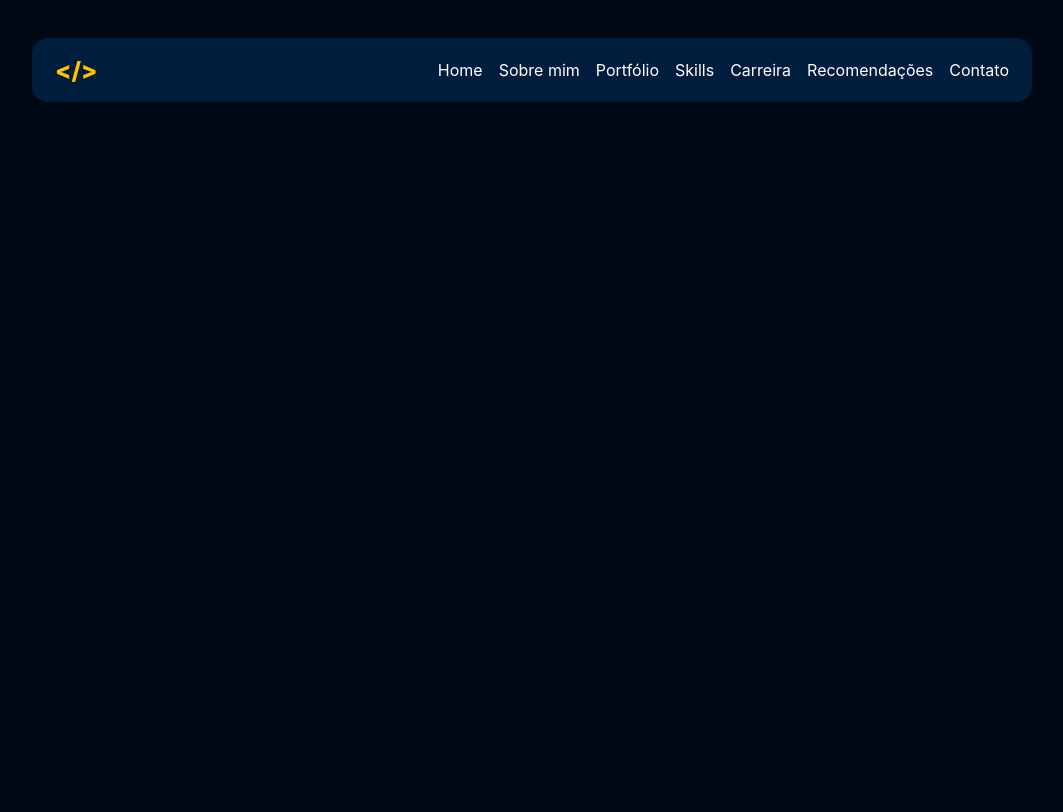
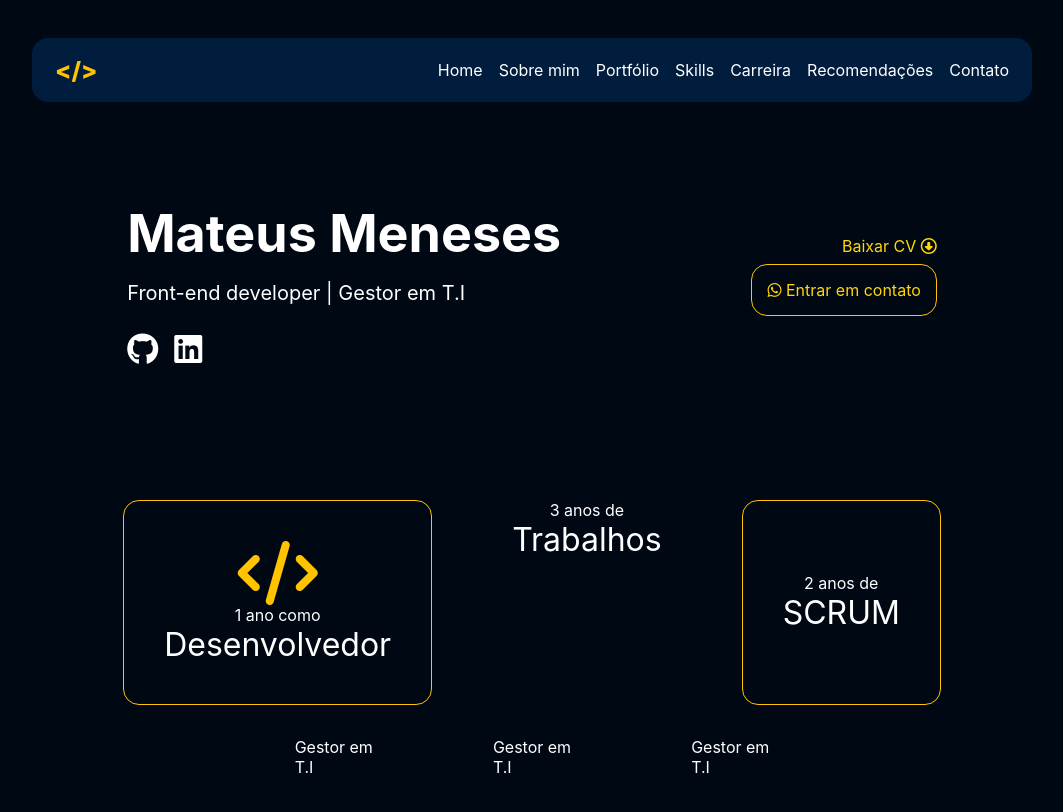
Before and after one commit to mateusmenesesDev/portfolio, a React (Create React App) app: page / in a window 1280 px wide. Shown: the top 812 px of the page, without its empty margins (108-1171 px from the left). Built offline with nearby package versions, Linux system fonts and the light colour scheme; the HTML template or start-up script is replaced by a standard one.

Commit message:
:construction: Criando componente About e Experience

```diff
--- a/public/index.html
+++ b/public/index.html
@@ -4,7 +4,7 @@
     <meta charset="utf-8" />
     <meta name="viewport" content="width=device-width, initial-scale=1" />
     <meta name="theme-color" content="#000000" />
-
+    <script src="https://kit.fontawesome.com/2687240594.js" crossorigin="anonymous"></script>
     <title>React App</title>
   </head>
   <body>
--- a/src/App.tsx
+++ b/src/App.tsx
@@ -1,11 +1,13 @@
 import React from 'react';
 import './App.css';
+import { About } from './components/About';
 import { Menu } from './components/Menu';
 
 function App() {
   return (
     <div className="App">
       <Menu/>
+      <About/>
     </div>
   );
 }
--- /dev/null
+++ b/src/components/About/About.module.css
@@ -0,0 +1,47 @@
+.about {
+    display: flex;
+    justify-content: space-around;
+    /* gap: 450px; */
+    align-items: center;
+}
+
+.about h1{
+    font-size: 52px;
+    margin-bottom: 16px;
+}
+
+.about p {
+    font-size: 20px;
+}
+
+.about-social {
+    margin-top: 44px;
+    display: flex;
+    gap: 16px;
+}
+
+.about-links {
+    display: flex;
+    flex-direction: column;
+    gap: 8px;
+    font-size: 16px;
+    text-align: end;
+}
+
+.about-links--contact {
+    border: 1px solid #FFC300;
+    padding: 15px;
+    border-radius: 16px;
+
+}
+
+.about-links a {
+    color: #FFD60A;
+}
+.fa-whatsapp{
+    color: #FFC300;
+}
+
+section {
+    margin-bottom: 150px;
+}
--- /dev/null
+++ b/src/components/About/Experience/Experience.module.css
@@ -0,0 +1,39 @@
+.experience, .experience-years, .experience-jobs {
+    display: flex;
+}
+
+.experience {
+    flex-direction: column;
+    align-items: center;
+    gap: 32px;
+}
+
+.experience-years {
+    gap: 80px;
+    text-align: center;
+
+}
+
+.experience-years--border {
+    display: flex;
+    flex-direction: column;
+    justify-content: center;
+    border: 1px solid #FFC300;
+    padding: 40px;
+    border-radius: 16px;
+}
+.experience-jobs {
+    gap: 120px;
+}
+
+.experience-years--main {
+    font-size: 32px;
+}
+
+.experience-years--secondary {
+    font-size: 16px;
+}
+
+.experience i {
+    color: #FFC300;
+}
--- /dev/null
+++ b/src/components/About/Experience/index.tsx
@@ -0,0 +1,37 @@
+import style from './Experience.module.css'
+
+export function Experience(){
+    return (
+        <section className={style.experience}>
+                <div className={style['experience-years']}>
+                    <div className={style['experience-years--border']}>
+                        <i className="fa-solid fa-code fa-4x"></i>
+                        <p className={style['experience-years--secondary']}>1 ano como</p>
+                        <p className={style['experience-years--main']}>Desenvolvedor</p>
+                    </div>
+                    <div>
+                        <p className={style['experience-years--secondary']}>3 anos de</p>
+                        <p className={style['experience-years--main']}>Trabalhos</p>
+                    </div>
+                    <div className={style['experience-years--border']}>
+                        <p className={style['experience-years--secondary']}>2 anos de</p>
+                        <p className={style['experience-years--main']}>SCRUM</p>
+                    </div>
+                </div>
+                <div className={style['experience-jobs']}>
+                    <div>
+                        <p>Gestor em</p>
+                        <p>T.I</p>
+                    </div>
+                    <div>
+                        <p>Gestor em</p>
+                        <p>T.I</p>
+                    </div>
+                    <div>
+                        <p>Gestor em</p>
+                        <p>T.I</p>
+                    </div>
+                </div>
+        </section>
+    )
+}
--- /dev/null
+++ b/src/components/About/index.tsx
@@ -0,0 +1,24 @@
+import style from './About.module.css'
+import { Experience } from './Experience'
+
+export function About(){
+    return (
+        <div>
+            <section className={style.about}>
+                <div>
+                    <h1>Mateus Meneses</h1>
+                    <p>Front-end developer | Gestor em T.I</p>
+                    <div className={style['about-social']}>
+                        <i className="fa-brands fa-github fa-2xl"></i>
+                        <i className="fa-brands fa-linkedin fa-2xl"></i>
+                    </div>
+                </div>
+                <div className={style['about-links']}>
+                    <a href="">Baixar CV <i className="fa-regular fa-circle-down"></i></a>
+                    <a href="" className={style['about-links--contact']}><i className="fa-brands fa-whatsapp"></i> Entrar em contato</a>
+                </div>
+            </section>
+            <Experience/>
+        </div>
+    )
+}
--- a/src/components/Menu/Menu.module.css
+++ b/src/components/Menu/Menu.module.css
@@ -4,6 +4,7 @@
     align-items: center;
     justify-content: space-between;
     padding: 0 23px;
+    margin-bottom: 100px;
     height: 64px;
     border-radius: 16px;
 }
```
Also changed, not shown: public/assets/image/perfil.jpeg (added).
